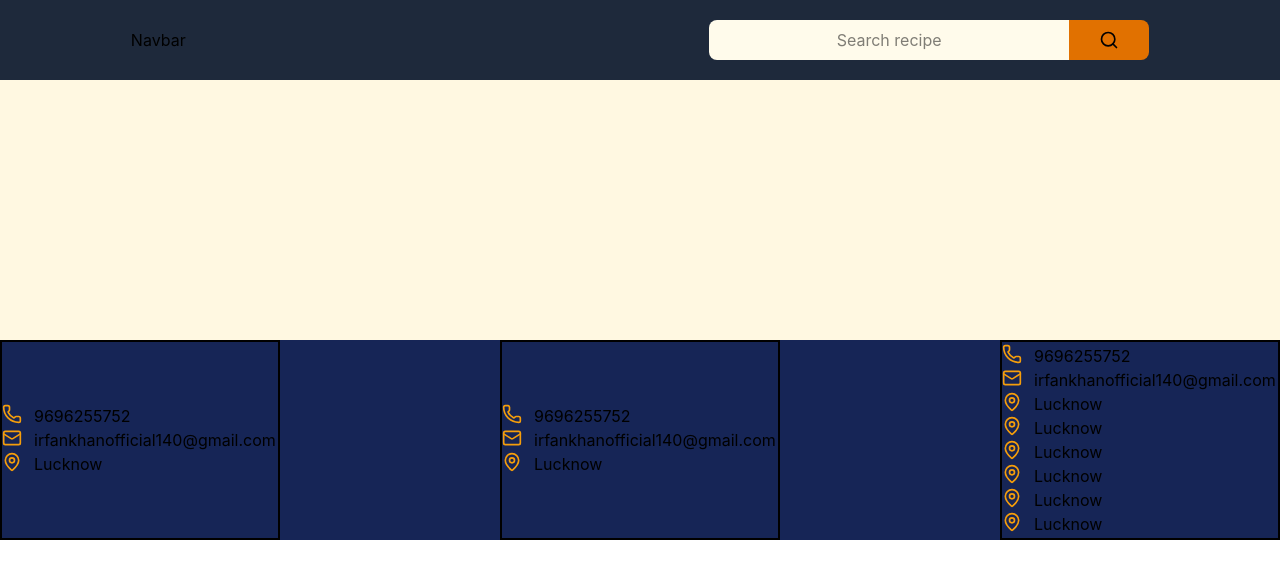
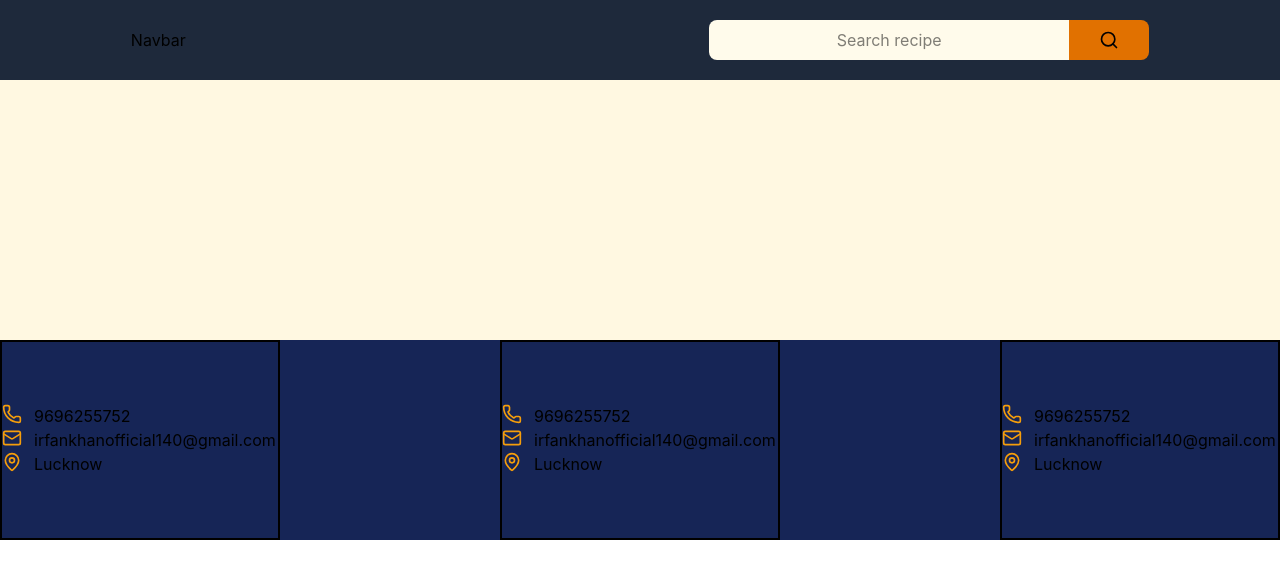
Before and after one commit to DevIrfankhan/FoodsRecipe, a React (Vite) app: page /recipe/1 in a window 1280 px wide. Shown: the top 578 px of the page. Built offline with nearby package versions, Linux system fonts and the light colour scheme; no server answers.

Commit message:
New Update

```diff
--- a/src/components/Footer.jsx
+++ b/src/components/Footer.jsx
@@ -53,26 +53,9 @@ const Footer = () => {
           < MapPin size={20} className="text-[#F59E0B]" />
           <span> {listInfo.location} </span>
         </div>
-        <div className="flex gap-3" >
-          < MapPin size={20} className="text-[#F59E0B]" />
-          <span> {listInfo.location} </span>
-        </div>
-        <div className="flex gap-3" >
-          < MapPin size={20} className="text-[#F59E0B]" />
-          <span> {listInfo.location} </span>
-        </div>
-        <div className="flex gap-3" >
-          < MapPin size={20} className="text-[#F59E0B]" />
-          <span> {listInfo.location} </span>
-        </div>
-        <div className="flex gap-3" >
-          < MapPin size={20} className="text-[#F59E0B]" />
-          <span> {listInfo.location} </span>
-        </div>
-        <div className="flex gap-3" >
-          < MapPin size={20} className="text-[#F59E0B]" />
-          <span> {listInfo.location} </span>
-        </div>
+
+
+
 
       </div>
 
```
